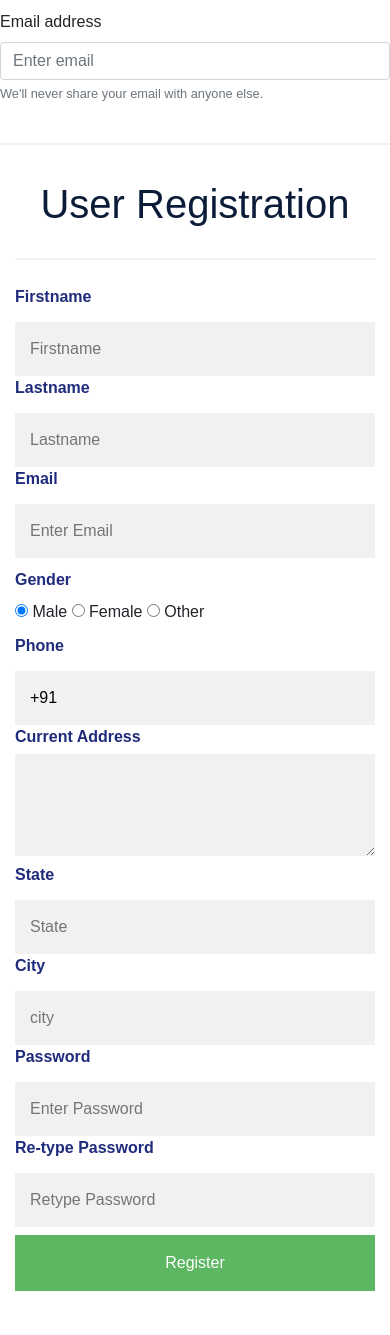
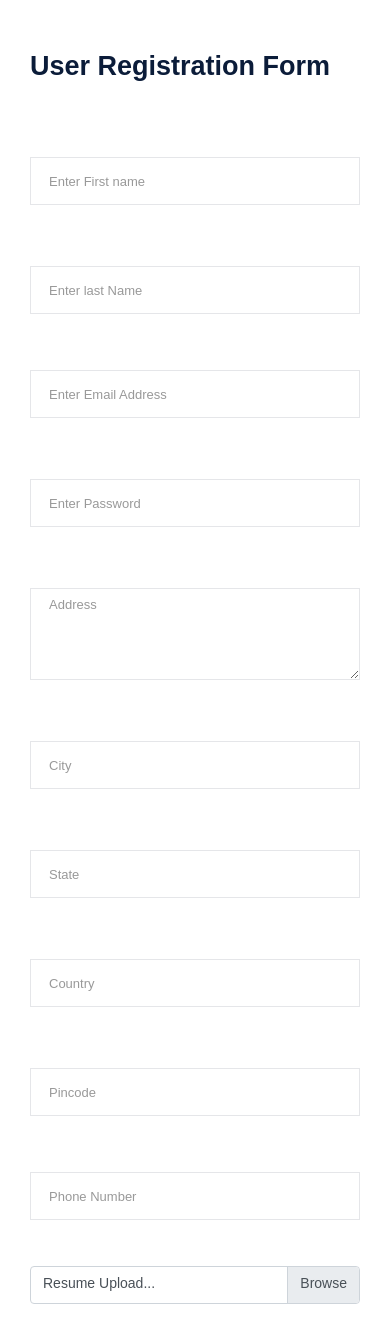
Before and after one commit to monikagajjela/jobSearch_django, a Django app: page /userRegister in a window 390 px wide. Shown: the top 1335 px of the page. Before the commit the page ends 1291 px from the top, so only its background shows below. Run offline with Django 3.2, Linux system fonts and the light colour scheme; some libraries are stand-ins or nearby versions; some web fonts are replaced.

Commit message:
chnaged EmployeeReg.html and chnaged userRegistration.html

```diff
--- a/Templates/userRegistration.html
+++ b/Templates/userRegistration.html
@@ -1,120 +1,115 @@
 {% extends 'base.html' %}
 {% load static %}
 {% block content %}
-<!--<style>
-    .container {
-        padding: 50px;
-        background-color: lightblue;
-        width: 40%;
-    }
 
-    input[type=text],
-    input[type=password],
-    textarea {
-        width: 100%;
-        padding: 13px;
-        margin: 5px 0 10px 0;
-        display: inline-block;
-        border: none;
-        background: #f1f1f1;
-    }
+<div class="container box">
+    <div class="row">
+        <div class="col-12">
+            <h2 class="contact-title">User Registration Form</h2>
+        </div>
+        <div class="col-lg-8">
+            <form class="form-contact contact_form" action="contact_process.php" method="post" id="contactForm"
+                novalidate="novalidate">
+                <div class="row">
+                    <div class="col-sm-6">
+                        <div class="form-group">
+                            <input class="form-control valid" name="name" id="fname" type="text"
+                                onfocus="this.placeholder = ''" onblur="this.placeholder = 'Enter First name'"
+                                placeholder="Enter First name">
+                        </div>
+                    </div>
+                    <div class="col-sm-6">
+                        <div class="form-group">
+                            <input class="form-control valid" name="lname" id="email" type="text"
+                                onfocus="this.placeholder = ''" onblur="this.placeholder = 'Enter last Name'"
+                                placeholder="Enter last Name">
+                        </div>
+                    </div>
+                    <div class="col-12">
+                        <div class="form-group">
+                            <input class="form-control" name="subject" id="email" type="email"
+                                onfocus="this.placeholder = ''" onblur="this.placeholder = 'Enter Email Address'"
+                                placeholder="Enter Email Address">
+                        </div>
+                    </div>
+                    <div class="col-12">
+                        <div class="form-group">
+                            <input class="form-control" type="password" placeholder="Enter Password" name="psw"
+                                onfocus="this.placeholder = ''" onblur="this.placeholder = 'Password'"
+                                placeholder="Password">
+                        </div>
+                    </div>
+                    <div class="col-12">
+                        <div class="form-group">
+                            <textarea class="form-control w-100" name="Address" id="message" cols="30" rows="4"
+                                onfocus="this.placeholder = ''" onblur="this.placeholder = 'Address'"
+                                placeholder="Address"></textarea>
+                        </div>
+                    </div>
+                    <div class="col-sm-6">
+                        <div class="form-group">
+                            <input class="form-control valid" name="name" type="text" onfocus="this.placeholder = ''"
+                                onblur="this.placeholder = 'City'" placeholder="City">
+                        </div>
+                    </div>
+                    <div class="col-sm-6">
+                        <div class="form-group">
+                            <input class="form-control valid" name="lname" type="text" onfocus="this.placeholder = ''"
+                                onblur="this.placeholder = 'State'" placeholder="State">
+                        </div>
+                    </div>
+                    <div class="col-sm-6">
+                        <div class="form-group">
+                            <input class="form-control valid" name="name" type="text" onfocus="this.placeholder = ''"
+                                onblur="this.placeholder = 'Country'" placeholder="Country">
+                        </div>
+                    </div>
+                    <div class="col-sm-6">
+                        <div class="form-group">
+                            <input class="form-control valid" name="lname" type="text" onfocus="this.placeholder = ''"
+                                onblur="this.placeholder = 'Pincode'" placeholder="Pincode">
+                        </div>
+                    </div>
+                    <div class="col-sm-12">
+                        <div class="form-group">
+                            <input class="form-control valid" name="Phone Number" onfocus="this.placeholder = ''"
+                                onblur="this.placeholder = 'Phone Number'" placeholder="Phone Number"
+                                pattern="[7-9]{1}[0-9]{9}" title="Phone number with 7-9 and remaing 9
+                                  digit with 0-9">
+                        </div>
+                    </div>
 
-    input[type=text]:focus,
-    input[type=password]:focus {
-        background-color: rgb(230, 227, 227);
-        outline: none;
-    }
+                    <div class="col-sm-12">
+                        <div class="custom-file">
+                            <input type="file" class="custom-file-input" id="validatedCustomFile"
+                                onfocus="this.placeholder = ''" onblur="this.placeholder = 'Resume Upload'"
+                                placeholder="Resume Upload...">
+                            <label class="custom-file-label" for="validatedCustomFile">Resume Upload...</label>
+                            <div class="invalid-feedback">Example invalid custom file feedback</div>
+                        </div>
+                    </div>
+                </div>
+            </form>
+        </div>
+        <div class="col-lg-4">
+            <div class="col-12">
+                <img src="..." alt="..." class="img-thumbnail">
+            </div>
+            <div class="col-12">
+                <div class="custom-file">
+                    <input type="file" class="custom-file-input" id="inputGroupFile01">
+                    <label class="custom-file-label" for="inputGroupFile01">Choose file</label>
+                </div>
+            </div>
+        </div>
 
-    div {
-        padding: 10px 0;
-    }
+        <div class="row ml-3">
+            <button type="submit" class="button button-contactForm boxed-btn">Send</button>
+        </div>
 
-    hr {
-        border: 1px solid #f1f1f1;
-        margin-bottom: 25px;
-    }
-
-    .registerbtn {
-        background-color: #d83393;
-        color: white;
-        padding: 16px 20px;
-        margin: 8px 0;
-        border: none;
-        cursor: pointer;
-        width: 100%;
-        opacity: 0.9;
-    }
-
-    .registerbtn:hover {
-        opacity: 1;
-    }
-</style>-->
-<form>
-    <div class="form-group">
-        <label for="exampleInputEmail1">Email address</label>
-        <input type="email" class="form-control" id="exampleInputEmail1" aria-describedby="emailHelp"
-            placeholder="Enter email">
-        <small id="emailHelp" class="form-text text-muted">We'll never share your email with anyone else.</small>
     </div>
+</div>
 
 
 
-
-    <hr>
-    <div class="container">
-        <center>
-            <h1> User Registration</h1>
-        </center>
-        <hr>
-        <label><b> Firstname</b> </label>
-        <input type="text" name="firstname" placeholder="Firstname" size="15" required />
-        <label><b> Lastname</b> </label>
-        <input type="text" name="lastname" placeholder="Lastname" size="15" required />
-
-        <label for="email"><b>Email</b></label>
-        <input type="text" placeholder="Enter Email" name="email" required>
-        <div>
-            <label>
-                <b>Gender </b>
-            </label><br>
-            <input type="radio" value="Male" name="gender" checked> Male
-            <input type="radio" value="Female" name="gender"> Female
-            <input type="radio" value="Other" name="gender"> Other
-        </div>
-        <!--- <div>
-            <label>
-                Course :
-            </label>
-            <select>
-                <option value="Course">Course</option>
-                <option value="BCA">BCA</option>
-                <option value="BBA">BBA</option>
-                <option value="B.Tech">B.Tech</option>
-                <option value="MBA">MBA</option>
-                <option value="MCA">MCA</option>
-                <option value="M.Tech">M.Tech</option>
-            </select>
-        </div><br>-->
-
-        <label>
-            <b>Phone </b>
-        </label>
-        <input type="text" name="phone" placeholder="phone no." value="+91" size="10" required>
-        <b> Current Address </b>
-        <textarea cols="80" rows="3" placeholder="Current Address" value="address" required>
-        </textarea>
-        <label><b> State</b> </label>
-        <input type="text" name="State" placeholder="State" size="15" required />
-        <label><b> City</b> </label>
-        <input type="text" name="city" placeholder="city" size="15" required />
-
-
-        <label for="psw"><b>Password</b></label>
-        <input type="password" placeholder="Enter Password" name="psw" required>
-
-        <label for="psw-repeat"><b>Re-type Password</b></label>
-        <input type="password" placeholder="Retype Password" name="psw-repeat" required>
-        <button type="submit" class="registerbtn">Register</button>
-</form>
-
 {% endblock %}
```
Also changed, not shown: Templates/EmployeeReg.html (+13 -18 lines).
